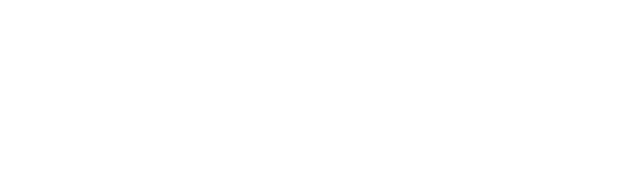
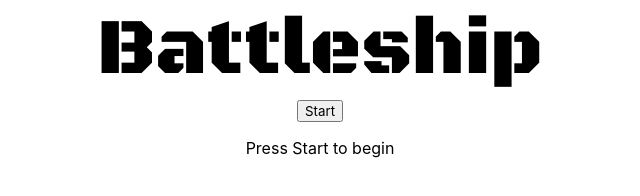
Before and after one commit to Kesslerjx/battleship, a plain HTML site: page index.html in a window 1280 px wide. Shown: the whole page, without its empty margins (320-960 px from the left). Drawn offline with Linux system fonts and the light colour scheme.

Commit message:
Add some elements and basic styling

```diff
--- a/index.html
+++ b/index.html
@@ -6,9 +6,22 @@
     <meta name="viewport" content="width=device-width, initial-scale=1.0">
     <title>Battleship</title>
     <link rel="stylesheet" href="style.css">
+    <link rel="preconnect" href="https://fonts.googleapis.com">
+    <link rel="preconnect" href="https://fonts.gstatic.com" crossorigin>
+    <link href="https://fonts.googleapis.com/css2?family=Black+Ops+One&display=swap" rel="stylesheet">
     <script src="./main.js" defer type="module"></script>
 </head>
 <body>
+    <header>
+        <div id="header-title">Battleship</div>
+    </header>
 
+    <main>
+        <div id="wrapper">
+            <button>Start</button>
+            <div id="grid"></div>
+            <p id="game-message">Press Start to begin</p>
+        </div>
+    </main>
 </body>
 </html>
--- a/style.css
+++ b/style.css
@@ -0,0 +1,32 @@
+* {
+    box-sizing: border-box;
+}
+
+body {
+    margin: 0;
+    padding: 0;
+    height: 100vh;
+    font-family: -apple-system,BlinkMacSystemFont,"Segoe UI",Roboto,Oxygen-Sans,Ubuntu,Cantarell,"Helvetica Neue",sans-serif;
+    display: flex;
+    flex-direction: column;
+}
+
+button {
+    font-family: inherit;
+}
+
+#header-title {
+    font-family: 'Black Ops One', cursive;
+    font-size: 5rem;
+    text-align: center;
+}
+
+main {
+    height: 100%;
+}
+
+#wrapper {
+    display: flex;
+    flex-direction: column;
+    align-items: center;
+}
```
